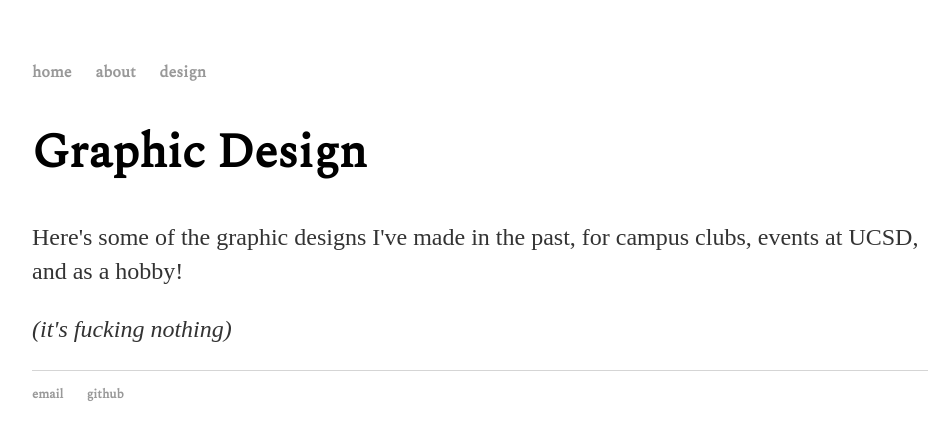
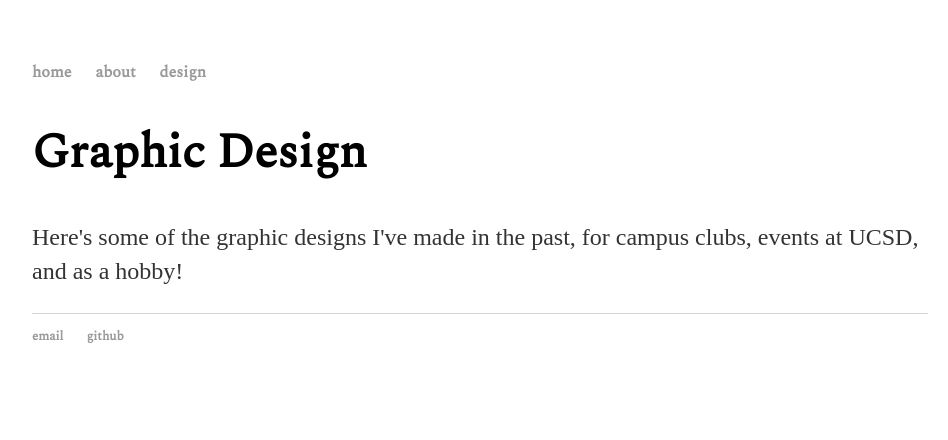
Before and after one commit to caIcutec/caIcutec.github.io, a Jekyll site: the page built from design/index.html, in a window 1280 px wide. Shown: the top 440 px of the page, without its empty margins (160-1108 px from the left). Built offline with Jekyll 4.4.1, drawn with Linux system fonts in a browser that asks for light colours.

Commit message:
Update index.html

```diff
--- a/design/index.html
+++ b/design/index.html
@@ -2,8 +2,7 @@
 layout: default
 title: Jack Yang
 ---
-		<div class="design">
-        		<h1>Graphic Design</h1>
-			<p>Here's some of the graphic designs I've made in the past, for campus clubs, events at UCSD, and as a hobby!</p>
-			<p><em>(it's fucking nothing)</em></p>
-  		</div>
+	<div class="design">
+        	<h1>Graphic Design</h1>
+		<p>Here's some of the graphic designs I've made in the past, for campus clubs, events at UCSD, and as a hobby!</p>
+  	</div>
```
